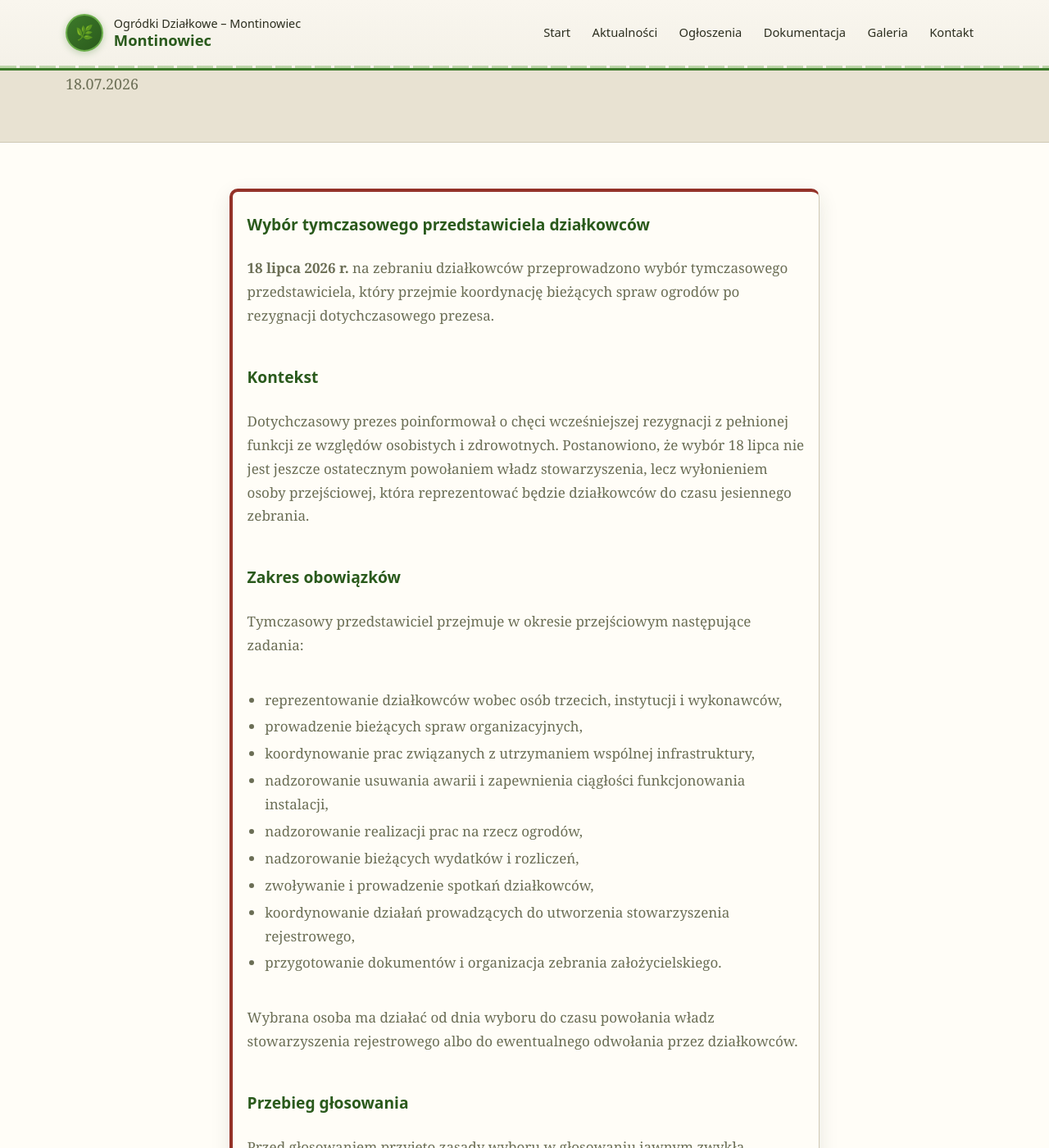
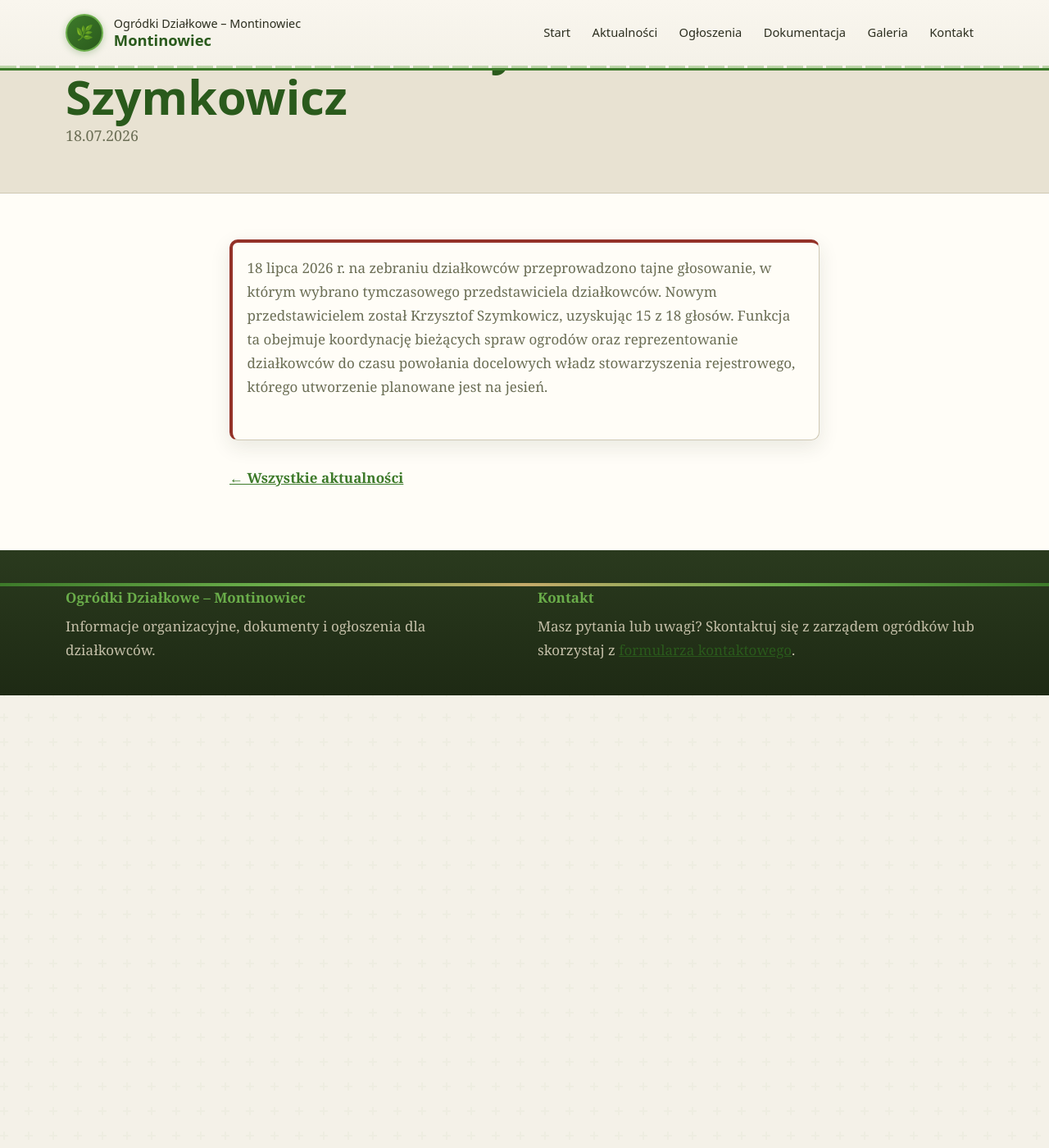
Before and after one commit to brxie/montin-page, a Jekyll site: the page built from _announcements/2026-07-18-wybor-przedstawiciela.md, in a window 1280 px wide and 1400 px high, scrolled down 268 px. Shown: the whole window at 82% size. Built offline with Jekyll 4.4.1, drawn with Linux system fonts in a browser that asks for light colours; after the commit the page ends 1116 px from its top, so only the background shows below that; some of the changed text lies outside the part shown.

Commit message:
Body podstrony: tylko jeden akapit tekstu

```diff
--- a/_announcements/2026-07-18-wybor-przedstawiciela.md
+++ b/_announcements/2026-07-18-wybor-przedstawiciela.md
@@ -1,59 +1,11 @@
 ---
-title: "Podsumowanie spotkania działkowców – 18 lipca 2026 r."
+title: "Wybór tymczasowego przedstawiciela działkowców – Krzysztof Szymkowicz"
 date: 2026-07-18
 type: "Aktualność"
 level: "important"
-description: "Na zebraniu działkowców wybrano tymczasowego przedstawiciela – Krzysztofa Szymkowicza. Przedstawiono również kierunki przemian organizacyjnych, w tym plany utworzenia stowarzyszenia rejestrowego."
+description: "18 lipca 2026 r. na zebraniu działkowców przeprowadzono tajne głosowanie, w którym wybrano tymczasowego przedstawiciela działkowców. Nowym przedstawicielem został Krzysztof Szymkowicz, uzyskując 15 z 18 głosów. Funkcja ta obejmuje koordynację bieżących spraw ogrodów oraz reprezentowanie działkowców do czasu powołania docelowych władz stowarzyszenia rejestrowego, którego utworzenie planowane jest na jesień."
 slug: podsumowanie-spotkania-2026-07-18
 permalink: /aktualnosci/podsumowanie-spotkania-2026-07-18/
 ---
 
-## Wybór tymczasowego przedstawiciela działkowców
-
-**18 lipca 2026 r.** na zebraniu działkowców przeprowadzono wybór tymczasowego przedstawiciela, który przejmie koordynację bieżących spraw ogrodów po rezygnacji dotychczasowego prezesa.
-
-### Kontekst
-
-Dotychczasowy prezes poinformował o chęci wcześniejszej rezygnacji z pełnionej funkcji ze względów osobistych i zdrowotnych. Postanowiono, że wybór 18 lipca nie jest jeszcze ostatecznym powołaniem władz stowarzyszenia, lecz wyłonieniem osoby przejściowej, która reprezentować będzie działkowców do czasu jesiennego zebrania.
-
-### Zakres obowiązków
-
-Tymczasowy przedstawiciel przejmuje w okresie przejściowym następujące zadania:
-
-- reprezentowanie działkowców wobec osób trzecich, instytucji i wykonawców,
-- prowadzenie bieżących spraw organizacyjnych,
-- koordynowanie prac związanych z utrzymaniem wspólnej infrastruktury,
-- nadzorowanie usuwania awarii i zapewnienia ciągłości funkcjonowania instalacji,
-- nadzorowanie realizacji prac na rzecz ogrodów,
-- nadzorowanie bieżących wydatków i rozliczeń,
-- zwoływanie i prowadzenie spotkań działkowców,
-- koordynowanie działań prowadzących do utworzenia stowarzyszenia rejestrowego,
-- przygotowanie dokumentów i organizacja zebrania założycielskiego.
-
-Wybrana osoba ma działać od dnia wyboru do czasu powołania władz stowarzyszenia rejestrowego albo do ewentualnego odwołania przez działkowców.
-
-### Przebieg głosowania
-
-Przed głosowaniem przyjęto zasady wyboru w głosowaniu jawnym zwykłą większością głosów. Procedura została uproszczona — zamiast tajnego zgłaszania kandydatów, osoby chętne zgłosiły się jawnie, a właściwe głosowanie było tajne.
-
-Zgłosili się dwaj kandydaci:
-
-- **Piotr Wawrzynek**,
-- **Krzysztof Szymkowicz**.
-
-### Wynik
-
-W tajnym głosowaniu na kartkach:
-
-- głosowało **18 osób**,
-- **15 głosów** oddano na **Krzysztofa Szymkowicza**,
-- **2 głosy** oddano na Piotra Wawrzynka,
-- **1 głos** był wstrzymujący.
-
-**Wybranym tymczasowym przedstawicielem działkowców został Krzysztof Szymkowicz.**
-
-### Plany na jesień
-
-Docelowo działkowcy dążą do utworzenia stowarzyszenia rejestrowego. Tymczasowy przedstawiciel ma przygotować na jesień propozycję składu docelowego zarządu (około 6–7 osób), która zostanie przegłosowana na kolejnym zebraniu. Osoba wybrana teraz może stać się kandydatem na prezesa stowarzyszenia, ale decyzja zostawiona jest jesiennościemu zebraniu.
-
-Sporządzono protokół wyboru oraz uchwałę wyborczą.
+18 lipca 2026 r. na zebraniu działkowców przeprowadzono tajne głosowanie, w którym wybrano tymczasowego przedstawiciela działkowców. Nowym przedstawicielem został Krzysztof Szymkowicz, uzyskując 15 z 18 głosów. Funkcja ta obejmuje koordynację bieżących spraw ogrodów oraz reprezentowanie działkowców do czasu powołania docelowych władz stowarzyszenia rejestrowego, którego utworzenie planowane jest na jesień.
```
